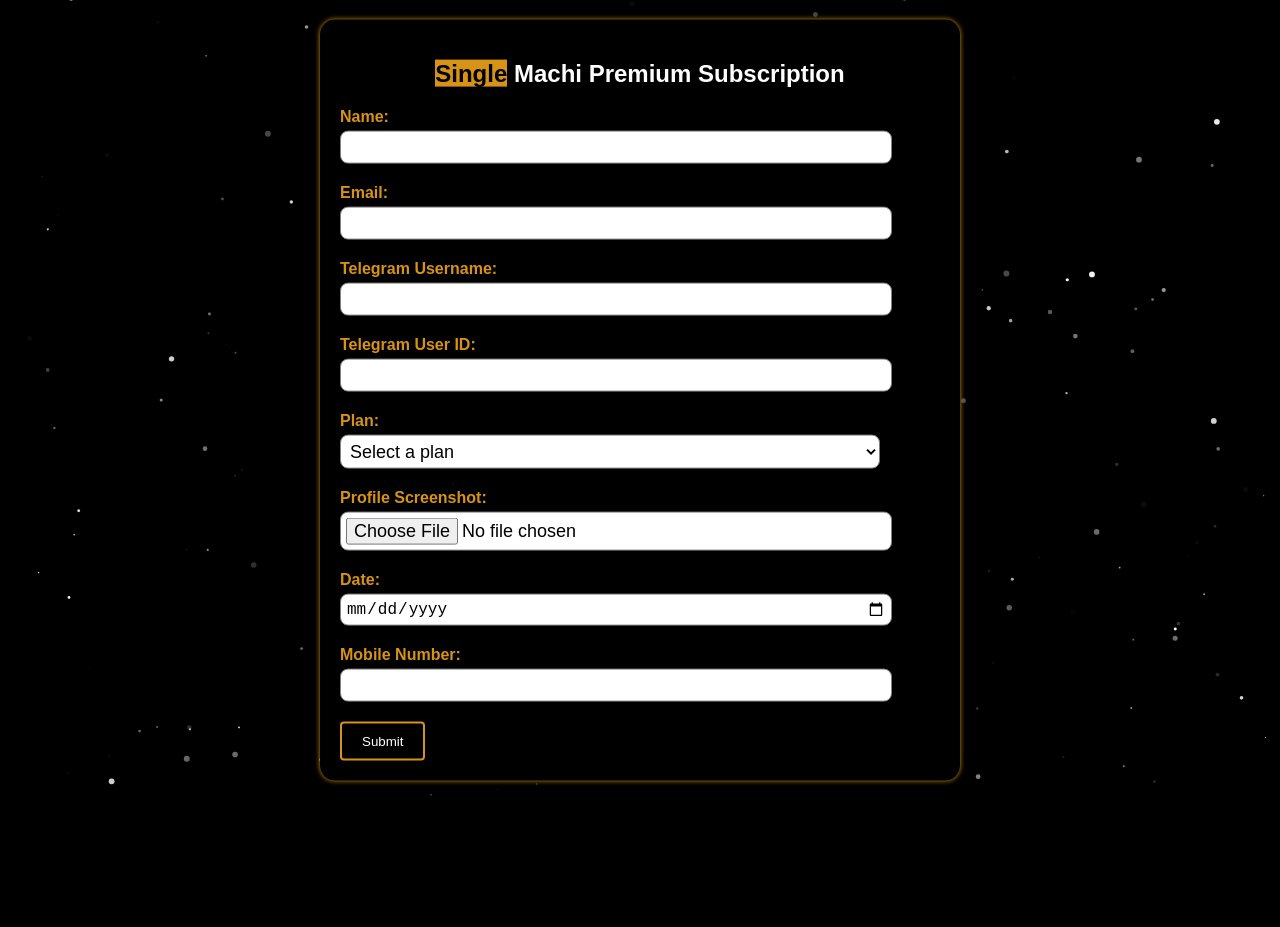
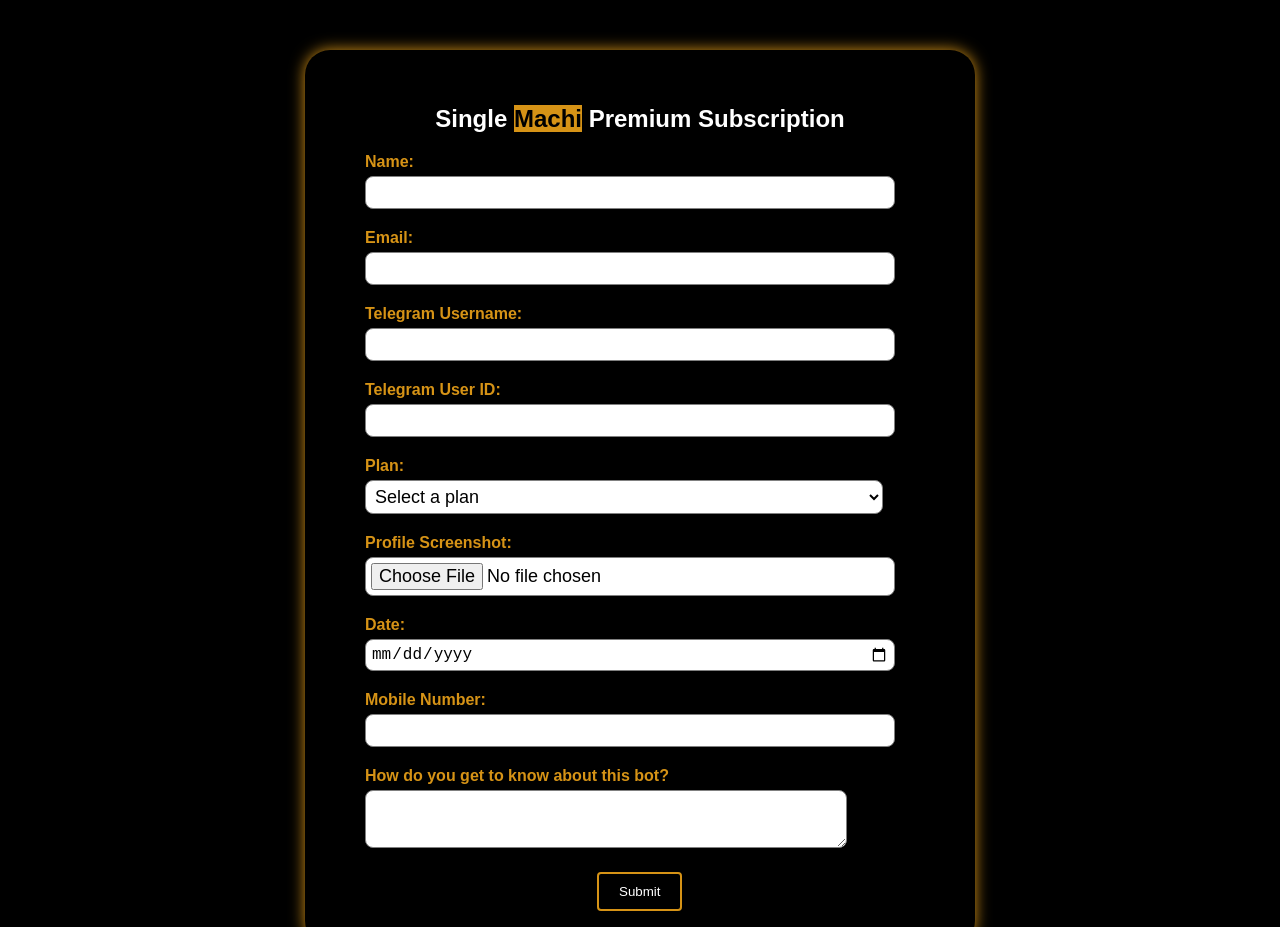
Before and after one commit to madhesh19/singlemachi-mobile, a plain HTML site: page index.html in a window 1280 px wide. Shown: the top 927 px of the page. Before the commit the page ends 800 px from the top, so only its background shows below. Drawn offline with nearby package versions, Linux system fonts and the light colour scheme.

Commit message:
initial commit

```diff
--- a/app.js
+++ /dev/null
@@ -1,4 +0,0 @@
-/* particlesJS.load(@dom-id, @path-json, @callback (optional)); */
-particlesJS.load('particles-js', 'particles.json', function() {
-  console.log('callback - particles.js config loaded');
-});
--- a/blur.js
+++ b/blur.js
@@ -1,9 +1,14 @@
-// JavaScript to add blur effect on focus and remove blur on blur (when focus is lost)
-const formFields = document.querySelectorAll('input, select, h2');
+// JavaScript to add zoom effect on click
+const formFields = document.querySelectorAll('input, select');
 
 formFields.forEach(field => {
   field.addEventListener('focus', () => {
-    // Add the 'blurred' class to all form fields except the focused one
+    /*// Add the 'zoomed' class to the clicked field and its label
+    field.classList.add('zoomed');
+    const label = field.previousElementSibling;
+    label.classList.add('zoomed');*/
+
+    // Remove the 'blurred' class from all form fields except the clicked one
     formFields.forEach(formField => {
       if (formField !== field) {
         formField.classList.add('blurred');
@@ -12,6 +17,11 @@
   });
 
   field.addEventListener('blur', () => {
+    // Remove the 'zoomed' class from the clicked field and its label
+    field.classList.remove('zoomed');
+    const label = field.previousElementSibling;
+    label.classList.remove('zoomed');
+
     // Remove the 'blurred' class from all form fields
     formFields.forEach(formField => {
       formField.classList.remove('blurred');
--- a/index.html
+++ b/index.html
@@ -4,31 +4,32 @@
   <meta charset="UTF-8">
   <meta http-equiv="X-UA-Compatible" content="IE=edge">
   <meta name="viewport" content="width=device-width, initial-scale=1.0">
-  <title>Document</title>
+  <title>Single Machi Subscription form</title>
+  <link rel="icon" href="https://pbs.twimg.com/profile_images/1253736283429646336/E5YoO62M_400x400.jpg" type="image/x-icon">
   <link rel="stylesheet" href="style.css">
 </head>
 <body>
-  <div id="particles-js">
-    <div class="container">
-      <h2><span>Single</span> Machi Premium Subscription</h2>
+
+    <div class="container" >
+      <h2>Single <span>Machi</span> Premium Subscription</h2>
       <form>
-        <div class="form-group">
+        <div class="form-group" data-tilt data-tilt-scale="1.2" data-tilt-axis="x">
           <label for="name">Name:</label>
           <input type="text" id="name" name="name" required>
         </div>
-        <div class="form-group">
+        <div class="form-group" data-tilt  data-tilt-scale="1.2" data-tilt-axis="x">
           <label for="email">Email:</label>
           <input type="email" id="email" name="email" required>
         </div>
-        <div class="form-group">
+        <div class="form-group" data-tilt  data-tilt-scale="1.2" data-tilt-axis="x">
           <label for="telegram_username">Telegram Username:</label>
           <input type="text" id="telegram_username" name="telegram_username" required>
         </div>
-        <div class="form-group">
+        <div class="form-group" data-tilt  data-tilt-scale="1.2" data-tilt-axis="x">
           <label for="telegram_user_id">Telegram User ID:</label>
           <input type="text" id="telegram_user_id" name="telegram_user_id" required>
         </div>
-        <div class="form-group">
+        <div class="form-group" data-tilt  data-tilt-scale="1.2" data-tilt-axis="x">
           <label for="plan">Plan:</label>
           <select id="plan" name="plan" required>
             <option value="">Select a plan</option>
@@ -36,26 +37,35 @@
             <option value="Standard">Standard (3 months)</option>
           </select>
         </div>
-        <div class="form-group">
+        <div class="form-group" data-tilt  data-tilt-scale="1.2" data-tilt-axis="x">
           <label for="profile_screenshot">Profile Screenshot:</label>
           <input type="file" id="profile_screenshot" name="profile_screenshot" accept="image/*" required>
         </div>
-        <div class="form-group">
+        <div class="form-group" data-tilt  data-tilt-scale="1.2" data-tilt-axis="x">
           <label for="date">Date:</label>
           <input type="date" id="date" name="date" required>
         </div>
-        <div class="form-group">
+        <div class="form-group" data-tilt  data-tilt-scale="1.2" data-tilt-axis="x">
           <label for="mobile_number">Mobile Number:</label>
           <input type="tel" id="mobile_number" name="mobile_number" required>
         </div>
-        <button type="submit">Submit</button>
+        <div class="form-group" data-tilt  data-tilt-scale="1.2" data-tilt-axis="x">
+          <label for="additional_comments">How do you get to know about this bot?</label>
+          <textarea id="additional_comments" name="additional_comments"></textarea>
+        </div>
+
+        <button type="submit" data-tilt  data-tilt-scale="1.2" data-tilt-axis="x">Submit</button>
       </form>
     </div>
-  </div>
 
-  <script src="https://cdn.jsdelivr.net/npm/particles.js@2.0.0/particles.min.js"></script>
 
-  <script src="app.js"></script>
+
+
+  <script src="https://cdnjs.cloudflare.com/ajax/libs/vanilla-tilt/1.8.0/vanilla-tilt.min.js" integrity="sha512-RX/OFugt/bkgwRQg4B22KYE79dQhwaPp2IZaA/YyU3GMo/qY7GrXkiG6Dvvwnds6/DefCfwPTgCXnaC6nAgVYw==" crossorigin="anonymous" referrerpolicy="no-referrer"></script>
+
+
+
+
 
 
   <script src="blur.js"></script>
--- a/particles.json
+++ /dev/null
@@ -1,110 +0,0 @@
-{
-  "particles": {
-    "number": {
-      "value": 160,
-      "density": {
-        "enable": true,
-        "value_area": 800
-      }
-    },
-    "color": {
-      "value": "#ffffff"
-    },
-    "shape": {
-      "type": "circle",
-      "stroke": {
-        "width": 0,
-        "color": "#000000"
-      },
-      "polygon": {
-        "nb_sides": 5
-      },
-      "image": {
-        "src": "img/github.svg",
-        "width": 100,
-        "height": 100
-      }
-    },
-    "opacity": {
-      "value": 1,
-      "random": true,
-      "anim": {
-        "enable": true,
-        "speed": 1,
-        "opacity_min": 0,
-        "sync": false
-      }
-    },
-    "size": {
-      "value": 3,
-      "random": true,
-      "anim": {
-        "enable": false,
-        "speed": 4,
-        "size_min": 0.3,
-        "sync": false
-      }
-    },
-    "line_linked": {
-      "enable": false,
-      "distance": 150,
-      "color": "#ffffff",
-      "opacity": 0.4,
-      "width": 1
-    },
-    "move": {
-      "enable": true,
-      "speed": 1,
-      "direction": "none",
-      "random": true,
-      "straight": false,
-      "out_mode": "out",
-      "bounce": false,
-      "attract": {
-        "enable": false,
-        "rotateX": 600,
-        "rotateY": 600
-      }
-    }
-  },
-  "interactivity": {
-    "detect_on": "canvas",
-    "events": {
-      "onhover": {
-        "enable": true,
-        "mode": "bubble"
-      },
-      "onclick": {
-        "enable": true,
-        "mode": "repulse"
-      },
-      "resize": true
-    },
-    "modes": {
-      "grab": {
-        "distance": 400,
-        "line_linked": {
-          "opacity": 1
-        }
-      },
-      "bubble": {
-        "distance": 250,
-        "size": 0,
-        "duration": 2,
-        "opacity": 0,
-        "speed": 3
-      },
-      "repulse": {
-        "distance": 400,
-        "duration": 0.4
-      },
-      "push": {
-        "particles_nb": 4
-      },
-      "remove": {
-        "particles_nb": 2
-      }
-    }
-  },
-  "retina_detect": true
-}
--- a/style.css
+++ b/style.css
@@ -6,6 +6,7 @@
 h2 {
   text-align: center;
   color: white;
+
 }
 
 span {
@@ -13,35 +14,38 @@
   color: black;
 }
 
-#particles-js {
-  position: fixed;
-  top: 0;
-  left: 0;
-  width: 100%;
-  height: 100%;
-}
+
 
 .container {
   max-width: 600px;
-  width: 75%;
   margin: 0 auto;
-  padding: 20px;
+  padding: 35px;
+  margin-top: 50px;
+  margin-bottom: 50px;
   background-color: black;
-  box-shadow: 0 0 5px rgb(214, 147, 22);
-  border-radius: 15px;
-  position: absolute;
-  top: 50%;
-  left: 50%;
-  transform: translate(-50%,-50%);
+  box-shadow: 0 0 15px rgb(214, 147, 22);
+  border-radius: 25px;
+  align-items: center;
+  text-align: center;
+  transition: transform 0.2s ease-in-out;
 }
 .form-group {
   margin-bottom: 20px;
+  padding-left: 25px; /* Add left padding to move labels slightly to the right */
+  text-align: left;
+  transform-style: preserve-3d ;
+  transform: perspective(1000px);
+  transform: translateZ(20px)
 }
+
+
 label {
   display: block;
   font-weight: bold;
   margin-bottom: 5px;
   color: rgb(214, 147, 22);
+  transition: transform 0.2s;
+
 }
 input, select {
   width: 90%;
@@ -51,6 +55,23 @@
   background-color: white;
   color: black;
   font-size: large;
+  transition: transform 0.2s;
+
+}
+
+textarea{
+  width: 80%;
+  padding: 10px;
+  border: 1px solid gray;
+  border-radius: 8px;
+  background-color: white;
+  color: black;
+  font-size: large;
+  transition: transform 0.2s;
+}
+
+input:hover, select:hover, textarea:hover {
+  box-shadow: 0 0px 30px rgb(214, 147, 22); /* Apply a subtle shadow effect on hover */
 }
 button {
   padding: 10px 20px;
@@ -66,7 +87,13 @@
   background-color: rgb(214, 147, 22); /* Change the background color on hover */
 }
 
+/* Blur effect for form fields when one is clicked */
 .blurred {
   filter: blur(5px); /* Apply a blur effect to the fields */
   pointer-events: none; /* Disable interactions with the blurred fields */
 }
+/* Zoom effect for clicked form field and its label */
+.zoomed {
+  transform: scale(1.1); /* Apply a zoom effect to the field and the label */
+ /* Adding a transform transition for the zoom effect */
+}
```
